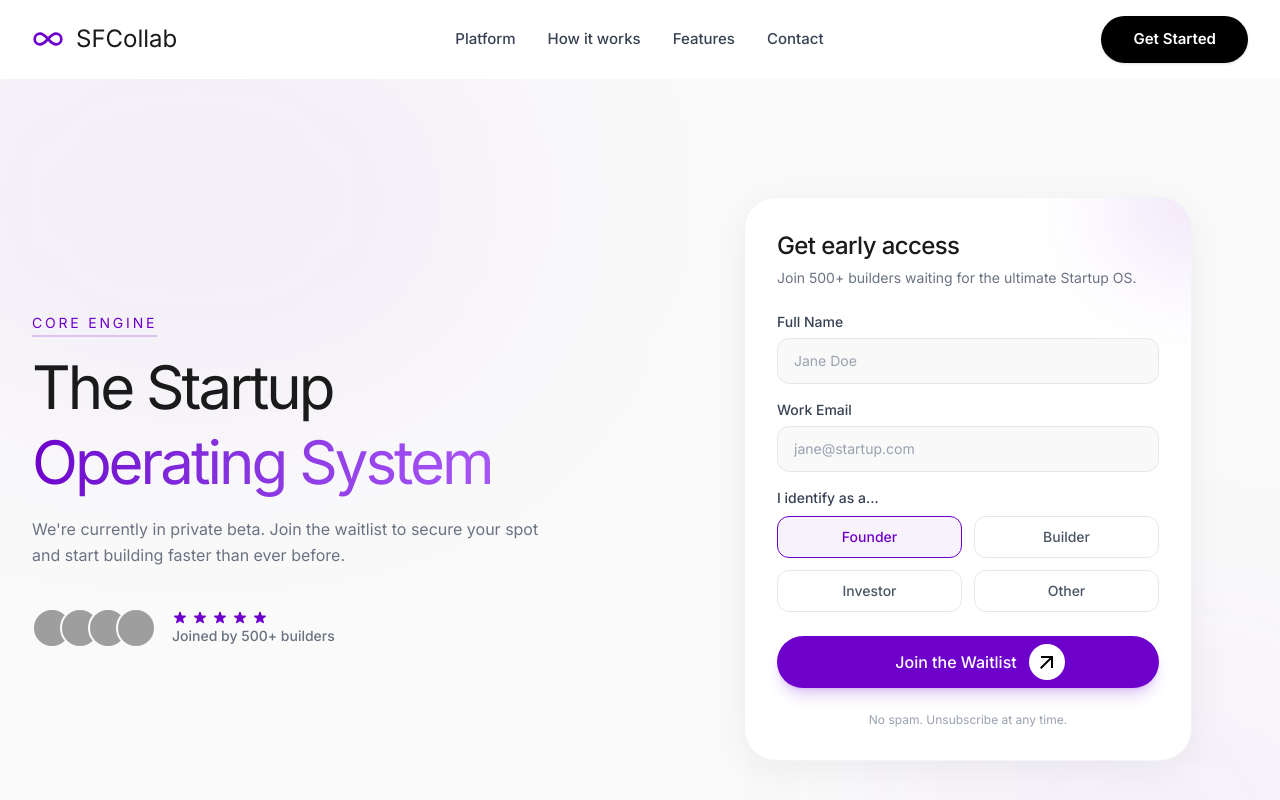
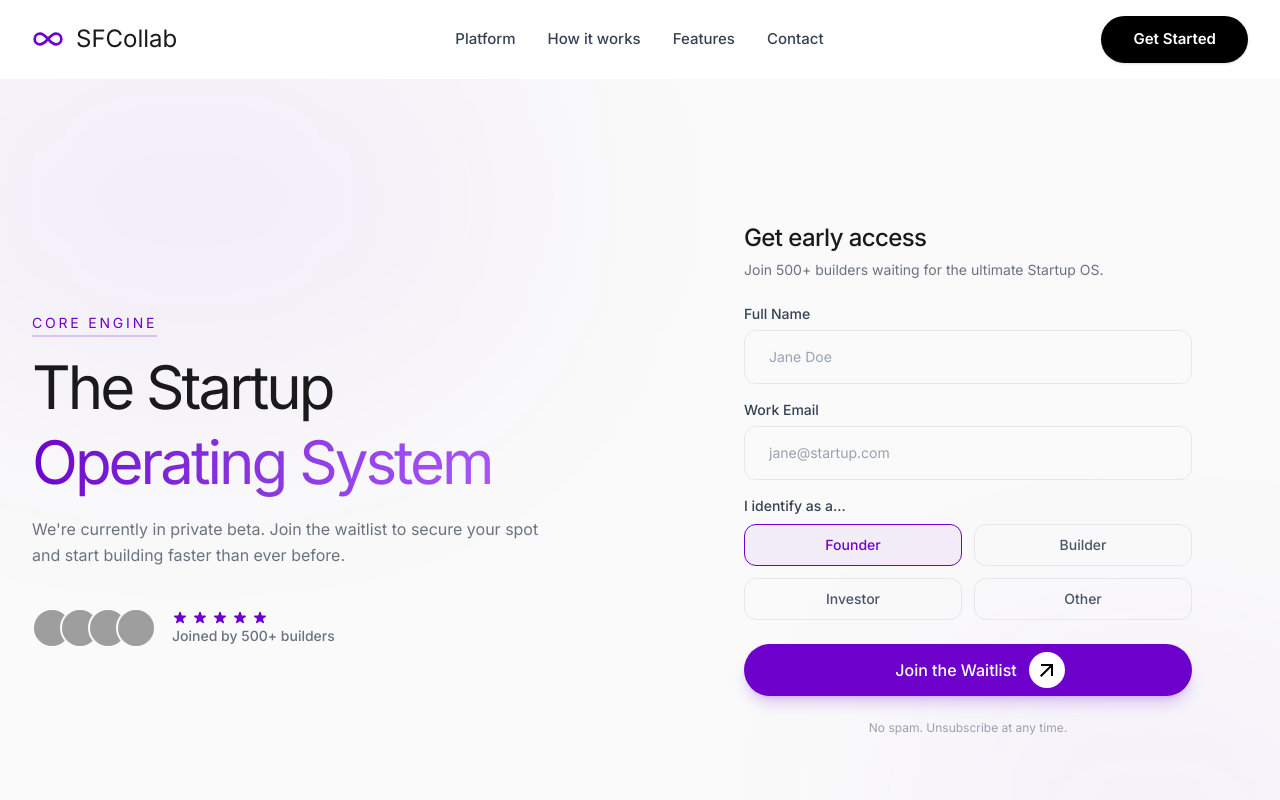
Before and after one commit to StephenOnyeka/SFCollab-UI, a Next.js app: page /waitlist in a window 1280 px wide. Shown: the top 800 px of the page. Built offline with nearby package versions, Linux system fonts and the light colour scheme; grey boxes are pictures that could not be loaded.

Commit message:
changed the design of the waitlist form

```diff
--- a/app/contact/page.tsx
+++ b/app/contact/page.tsx
@@ -6,7 +6,8 @@ import React from "react";
 export default function ContactPage() {
   return (
     <div>
-      <section className="w-full bg-white pt-10 lg:pt-20 overflow-hidden border-t border-gray-100">
+      {/* <section className="w-full bg-white pt-10 lg:pt-20 overflow-hidden border-t border-gray-100"> */}
+      <section className="w-full bg-white pt-10 lg:pt-20 overflow-hidden">
         <div className="max-w-7xl mx-auto px-4 sm:px-6 lg:px-8">
           <div className="flex flex-col gap-4 md:gap-8 lg:gap-10">
             {/* Section Header */}
--- a/app/data-collection-policy/page.tsx
+++ b/app/data-collection-policy/page.tsx
@@ -32,7 +32,7 @@ export default function DataCollectionPolicyPage() {
           <span className="text-[#6E00CC] font-medium tracking-[0.2em] uppercase text-xs border-b border-[#6E00CC]/20 pb-1 mb-6 inline-block">
             Internal Documentation / General Audience
           </span>
-          <h1 className="text-4xl md:text-5xl font-normal text-[#1A1A1A] tracking-tighter mb-4">
+          <h1 className="text-4xl md:text-5xl font-normal text-[#1A1A1A] tracking-tighter leading-[1.2] mb-4">
             User Data Collection & Tracking Policy
           </h1>
           <p className="text-gray-500">Internal Developer Documentation standard implemented site-wide.</p>
--- a/app/features/page.tsx
+++ b/app/features/page.tsx
@@ -5,9 +5,10 @@ import PricingSection from "@/components/features/PricingSection";
 
 export default function FeaturesPage() {
   return (
-    <main className="min-h-screen bg-[#FAFAFA]">
+    // <main className="min-h-screen bg-[#FAFAFA]">
+    <main className="min-h-screen bg-white">
       <FeaturesHero />
-      <InteractiveFeatures />
+      {/* <InteractiveFeatures /> */}
       <PricingSection />
       {/* <AboutCTA /> */}
     </main>
--- a/components/BuilderReputation.tsx
+++ b/components/BuilderReputation.tsx
@@ -38,7 +38,8 @@ export default function BuilderReputation() {
   ];
 
   return (
-    <section className="w-full bg-white py-24 lg:py-32 overflow-hidden border-t border-gray-100">
+    // <section className="w-full bg-white py-24 lg:py-32 overflow-hidden border-t border-gray-100">
+    <section className="w-full bg-white py-24 lg:py-32 overflow-hidden">
       <div className="max-w-7xl mx-auto px-4 sm:px-6 lg:px-8">
         <div className="flex flex-col gap-16">
 
--- a/components/features/FeaturesHero.tsx
+++ b/components/features/FeaturesHero.tsx
@@ -1,13 +1,14 @@
 "use client";
 import { motion } from "framer-motion";
+import InteractiveFeatures from "./InteractiveFeatures";
 
 export default function FeaturesHero() {
   return (
     <section className="relative w-full max-w-7xl mx-auto">
-       <div className="absolute top-0 right-0 w-[600px] h-[600px] bg-[#6E00CC]/5 blur-[120px] rounded-full pointer-events-none" />
-       <div className="absolute bottom-0 left-0 w-[400px] h-[400px] bg-[#1A1A1A]/5 blur-[100px] rounded-full pointer-events-none" />
+       {/* <div className="absolute top-0 right-0 w-[600px] h-[600px] bg-[#6E00CC]/5 blur-[120px] rounded-full pointer-events-none" />
+       <div className="absolute bottom-0 left-0 w-[400px] h-[400px] bg-[#1A1A1A]/5 blur-[100px] rounded-full pointer-events-none" /> */}
         <div className="px-4 sm:px-6 lg:px-8 text-center flex flex-col items-center">
-        <div className="flex flex-col md:flex-row justify-between items-center gap-8 min-w-full py-10">
+        <div className="flex flex-col md:flex-row justify-between items-center gap-8 min-w-full pt-10">
           <div className="flex flex-col gap-6 text-left w-xl ">
             <span className="text-[#6E00CC] font-normal tracking-[0.2em] uppercase text-sm border-b-2 border-[#6E00CC]/20 pb-1 w-fit">
               Core Engine
@@ -28,6 +29,7 @@ export default function FeaturesHero() {
         </div>
       </div>
       {/* </div> */}
+      <InteractiveFeatures />
     </section>
   );
 }
--- a/components/features/InteractiveFeatures.tsx
+++ b/components/features/InteractiveFeatures.tsx
@@ -102,7 +102,8 @@ export default function InteractiveFeatures() {
 
   return (
     // <section className="w-full bg-[#FAFAFA] py-20 lg:py-32 border-t border-gray-100">
-    <section className="w-full bg-[#FAFAFA] border-t border-gray-100">
+    // <section className="w-full bg-[#FAFAFA] border-t border-gray-100">
+    <section className="w-full">
       <div className="max-w-7xl mx-auto px-4 sm:px-6 lg:px-8">
         <div className="text-center max-w-3xl mx-auto mb-16 lg:mb-24">
           {/* <p className="text-lg md:text-xl text-gray-500 leading-relaxed"> */}
--- a/components/features/PricingSection.tsx
+++ b/components/features/PricingSection.tsx
@@ -42,7 +42,9 @@ const plans = [
 
 export default function PricingSection() {
   return (
-    <section className="w-full bg-[#FAFAFA] py-24 pb-32 border-t border-gray-100 relative">
+    // <section className="w-full bg-[#FAFAFA] py-24 pb-32 border-t border-gray-100 relative">
+    // <section className="w-full bg-white py-24 pb-32 border-t border-gray-100 relative">
+    <section className="w-full bg-white py-24 pb-32 relative">
       <div className="max-w-7xl mx-auto px-4 sm:px-6 lg:px-8">
         <div className="text-center max-w-3xl mx-auto mb-16 lg:mb-24">
           <motion.h2
--- a/components/waitlist/WaitlistForm.tsx
+++ b/components/waitlist/WaitlistForm.tsx
@@ -23,9 +23,7 @@ export default function WaitlistForm() {
   };
 
   return (
-    <div className="w-full max-w-md mx-auto p-8 rounded-[2rem] bg-white border border-gray-100 shadow-[0_8px_40px_rgb(0,0,0,0.06)] relative overflow-hidden">
-      {/* Decorative gradient blur in background */}
-      <div className="absolute -top-20 -right-20 w-40 h-40 bg-[#6E00CC]/10 blur-[50px] rounded-full pointer-events-none" />
+    <div className="w-full max-w-md mx-auto relative">
 
       <AnimatePresence mode="wait">
         {status === "success" ? (
@@ -85,7 +83,7 @@ export default function WaitlistForm() {
                   required
                   value={formData.name}
                   onChange={(e) => setFormData({ ...formData, name: e.target.value })}
-                  className="w-full px-4 py-3 bg-[#F9F9F9] border border-gray-200 rounded-xl focus:outline-none focus:ring-2 focus:ring-[#6E00CC]/20 focus:border-[#6E00CC]/50 transition-all text-[#1A1A1A] placeholder-gray-400 text-xs md:text-sm"
+                  className="w-full px-6 py-4 bg-transparent border border-gray-200 rounded-xl focus:outline-none focus:ring-2 focus:ring-[#6E00CC]/20 focus:border-[#6E00CC]/50 transition-all text-[#1A1A1A] placeholder-gray-400 text-xs md:text-sm"
                   placeholder="Jane Doe"
                 />
               </div>
@@ -100,7 +98,7 @@ export default function WaitlistForm() {
                   required
                   value={formData.email}
                   onChange={(e) => setFormData({ ...formData, email: e.target.value })}
-                  className="w-full px-4 py-3 bg-[#F9F9F9] border border-gray-200 rounded-xl focus:outline-none focus:ring-2 focus:ring-[#6E00CC]/20 focus:border-[#6E00CC]/50 transition-all text-[#1A1A1A] placeholder-gray-400 text-xs md:text-sm"
+                  className="w-full px-6 py-4 bg-transparent border border-gray-200 rounded-xl focus:outline-none focus:ring-2 focus:ring-[#6E00CC]/20 focus:border-[#6E00CC]/50 transition-all text-[#1A1A1A] placeholder-gray-400 text-xs md:text-sm"
                   placeholder="jane@startup.com"
                 />
               </div>
@@ -116,7 +114,7 @@ export default function WaitlistForm() {
                       className={`flex items-center justify-center px-4 py-2.5 rounded-xl border cursor-pointer transition-all text-sm font-medium capitalize ${
                         formData.role === role
                           ? "bg-[#6E00CC]/5 border-[#6E00CC] text-[#6E00CC]"
-                          : "bg-white border-gray-200 text-gray-600 hover:bg-gray-50"
+                          : "bg-transparent border-gray-200 text-gray-600 hover:bg-gray-50"
                       }`}
                     >
                       <input
@@ -175,7 +173,6 @@ export default function WaitlistForm() {
     </div>
   );
 }
-
 
 
 // "use client";
```
